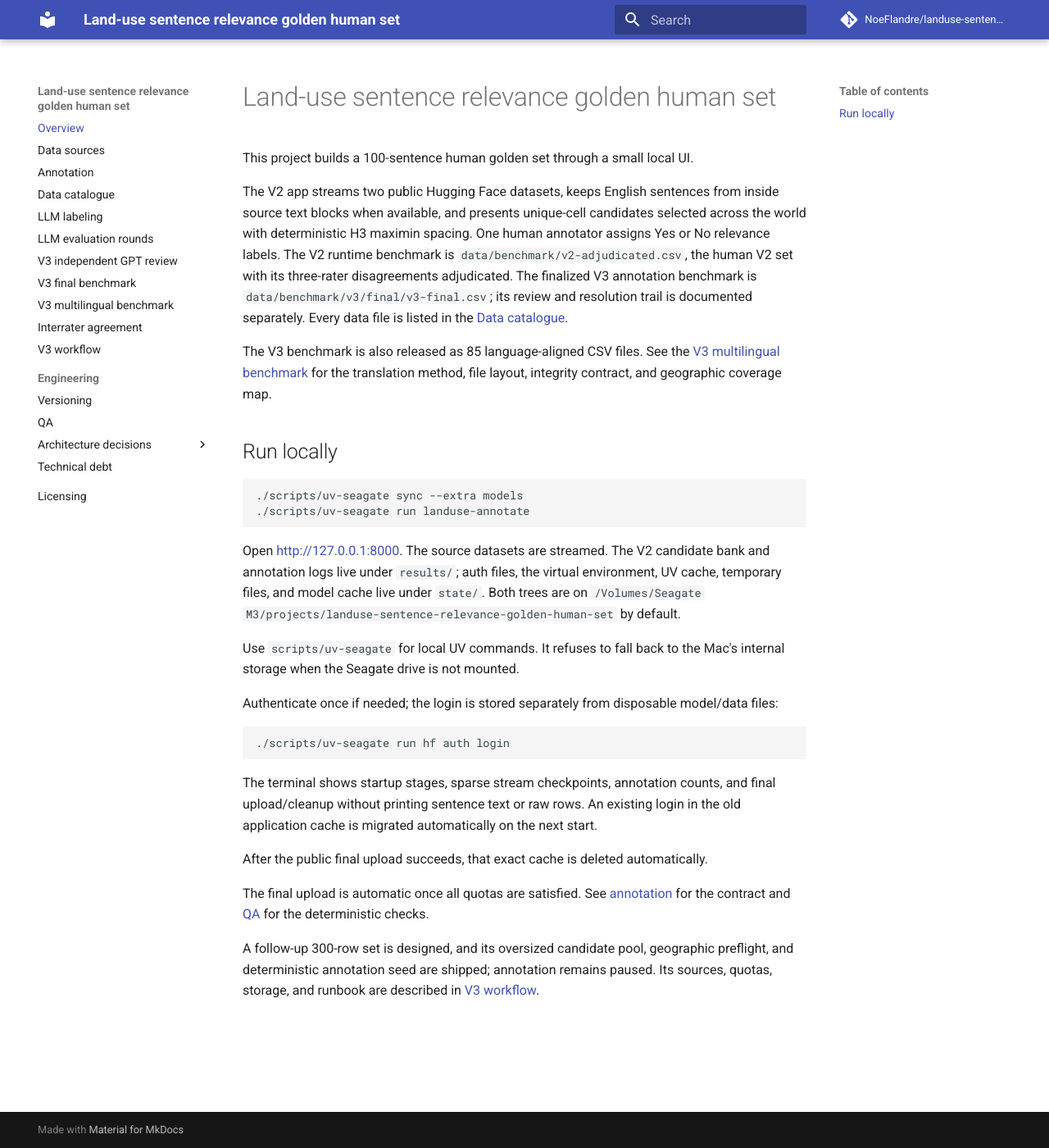
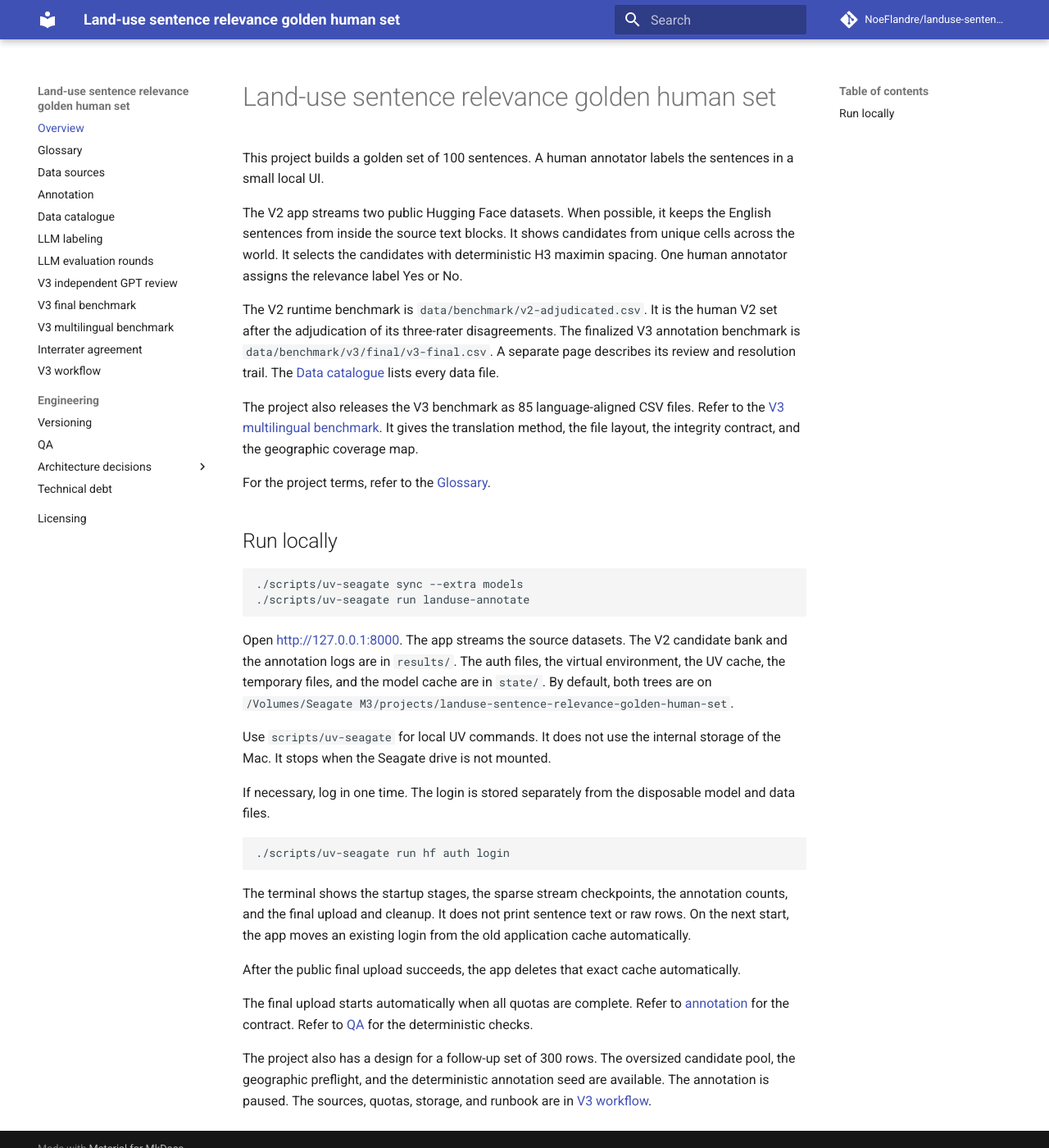
Before and after one commit to NoeFlandre/landuse-sentence-relevance-golden-human-set, an MkDocs documentation site: the page built from docs/index.md, in a window 1280 px wide and 1400 px high. Shown: the whole window at 82% size. Built offline with MkDocs 1.6.1 and Material for MkDocs 9.7.7, drawn with Linux system fonts in a browser that asks for light colours; comment, search, counter and statistics services are not loaded.

Commit message:
docs: rewrite root files, index, licensing in ASD-STE100 and add glossary
Co-Authored-By: Claude Sonnet 5.5 <noreply@anthropic.com>
Claude-Session: https://claude.ai/code/session_012hTfGDKATWSHAuPsTwiCKA

````diff
--- a/docs/index.md
+++ b/docs/index.md
@@ -1,12 +1,14 @@
 # Land-use sentence relevance golden human set
 
-This project builds a 100-sentence human golden set through a small local UI.
+This project builds a golden set of 100 sentences. A human annotator labels the sentences in a small local UI.
 
-The V2 app streams two public Hugging Face datasets, keeps English sentences from inside source text blocks when available, and presents unique-cell candidates selected across the world with deterministic H3 maximin spacing. One human annotator assigns Yes or No relevance labels. The V2 runtime benchmark is `data/benchmark/v2-adjudicated.csv`, the human V2 set with its three-rater disagreements adjudicated. The finalized V3 annotation benchmark is `data/benchmark/v3/final/v3-final.csv`; its review and resolution trail is documented separately. Every data file is listed in the [Data catalogue](results.md).
+The V2 app streams two public Hugging Face datasets. When possible, it keeps the English sentences from inside the source text blocks. It shows candidates from unique cells across the world. It selects the candidates with deterministic H3 maximin spacing. One human annotator assigns the relevance label Yes or No.
 
-The V3 benchmark is also released as 85 language-aligned CSV files. See the
-[V3 multilingual benchmark](v3-translations.md) for the translation method,
-file layout, integrity contract, and geographic coverage map.
+The V2 runtime benchmark is `data/benchmark/v2-adjudicated.csv`. It is the human V2 set after the adjudication of its three-rater disagreements. The finalized V3 annotation benchmark is `data/benchmark/v3/final/v3-final.csv`. A separate page describes its review and resolution trail. The [Data catalogue](results.md) lists every data file.
+
+The project also releases the V3 benchmark as 85 language-aligned CSV files. Refer to the [V3 multilingual benchmark](v3-translations.md). It gives the translation method, the file layout, the integrity contract, and the geographic coverage map.
+
+For the project terms, refer to the [Glossary](glossary.md).
 
 ## Run locally
 
@@ -15,20 +17,20 @@ file layout, integrity contract, and geographic coverage map.
 ./scripts/uv-seagate run landuse-annotate
 ```
 
-Open <http://127.0.0.1:8000>. The source datasets are streamed. The V2 candidate bank and annotation logs live under `results/`; auth files, the virtual environment, UV cache, temporary files, and model cache live under `state/`. Both trees are on `/Volumes/Seagate M3/projects/landuse-sentence-relevance-golden-human-set` by default.
+Open <http://127.0.0.1:8000>. The app streams the source datasets. The V2 candidate bank and the annotation logs are in `results/`. The auth files, the virtual environment, the UV cache, the temporary files, and the model cache are in `state/`. By default, both trees are on `/Volumes/Seagate M3/projects/landuse-sentence-relevance-golden-human-set`.
 
-Use `scripts/uv-seagate` for local UV commands. It refuses to fall back to the Mac's internal storage when the Seagate drive is not mounted.
+Use `scripts/uv-seagate` for local UV commands. It does not use the internal storage of the Mac. It stops when the Seagate drive is not mounted.
 
-Authenticate once if needed; the login is stored separately from disposable model/data files:
+If necessary, log in one time. The login is stored separately from the disposable model and data files.
 
 ```bash
 ./scripts/uv-seagate run hf auth login
 ```
 
-The terminal shows startup stages, sparse stream checkpoints, annotation counts, and final upload/cleanup without printing sentence text or raw rows. An existing login in the old application cache is migrated automatically on the next start.
+The terminal shows the startup stages, the sparse stream checkpoints, the annotation counts, and the final upload and cleanup. It does not print sentence text or raw rows. On the next start, the app moves an existing login from the old application cache automatically.
 
-After the public final upload succeeds, that exact cache is deleted automatically.
+After the public final upload succeeds, the app deletes that exact cache automatically.
 
-The final upload is automatic once all quotas are satisfied. See [annotation](annotation.md) for the contract and [QA](qa.md) for the deterministic checks.
+The final upload starts automatically when all quotas are complete. Refer to [annotation](annotation.md) for the contract. Refer to [QA](qa.md) for the deterministic checks.
 
-A follow-up 300-row set is designed, and its oversized candidate pool, geographic preflight, and deterministic annotation seed are shipped; annotation remains paused. Its sources, quotas, storage, and runbook are described in [V3 workflow](v3.md).
+The project also has a design for a follow-up set of 300 rows. The oversized candidate pool, the geographic preflight, and the deterministic annotation seed are available. The annotation is paused. The sources, quotas, storage, and runbook are in [V3 workflow](v3.md).
--- a/mkdocs.yml
+++ b/mkdocs.yml
@@ -19,6 +19,7 @@ markdown_extensions:
 
 nav:
   - Overview: index.md
+  - Glossary: glossary.md
   - Data sources: data-sources.md
   - Annotation: annotation.md
   - Data catalogue: results.md
````
Also changed, not shown: README.md (+14 -11 lines), docs/glossary.md (added, +34 -0 lines), docs/licensing.md (+2 -2 lines), 1 other file.
